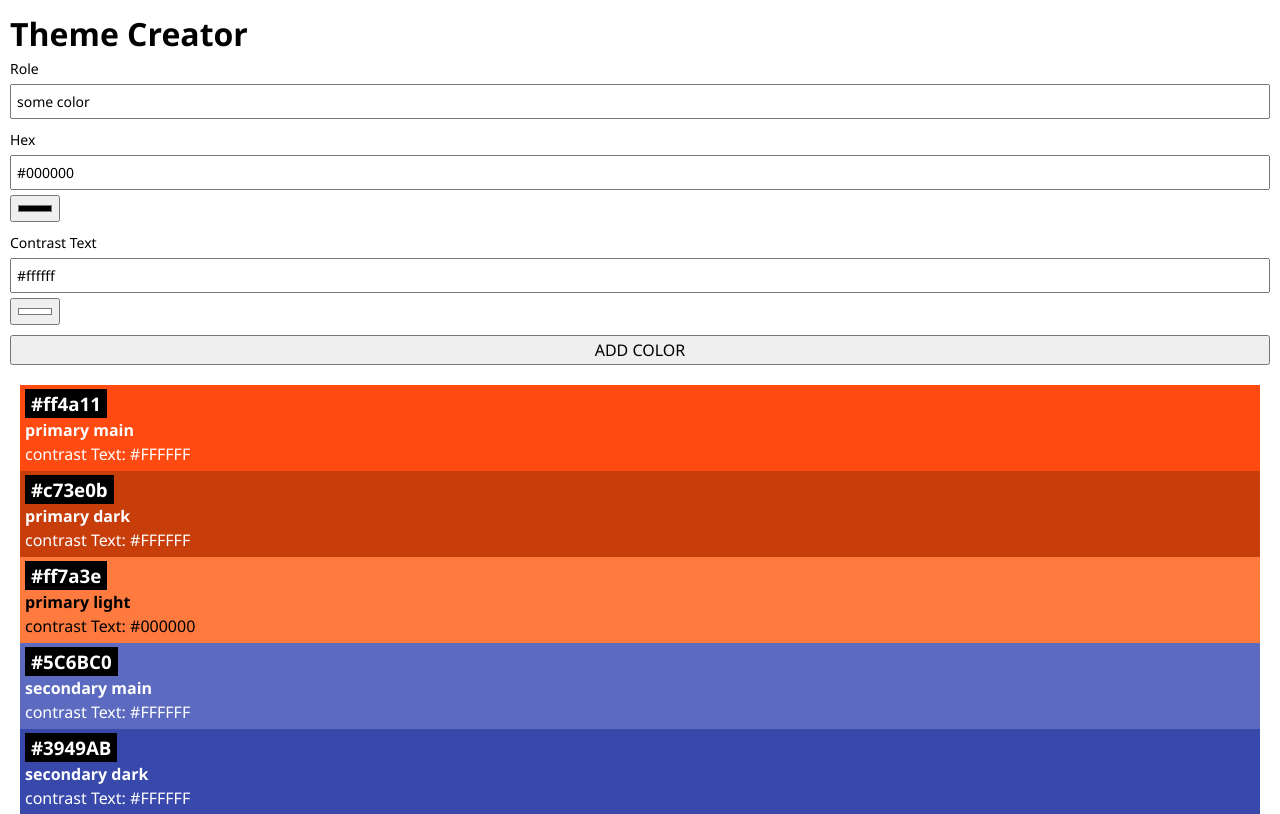
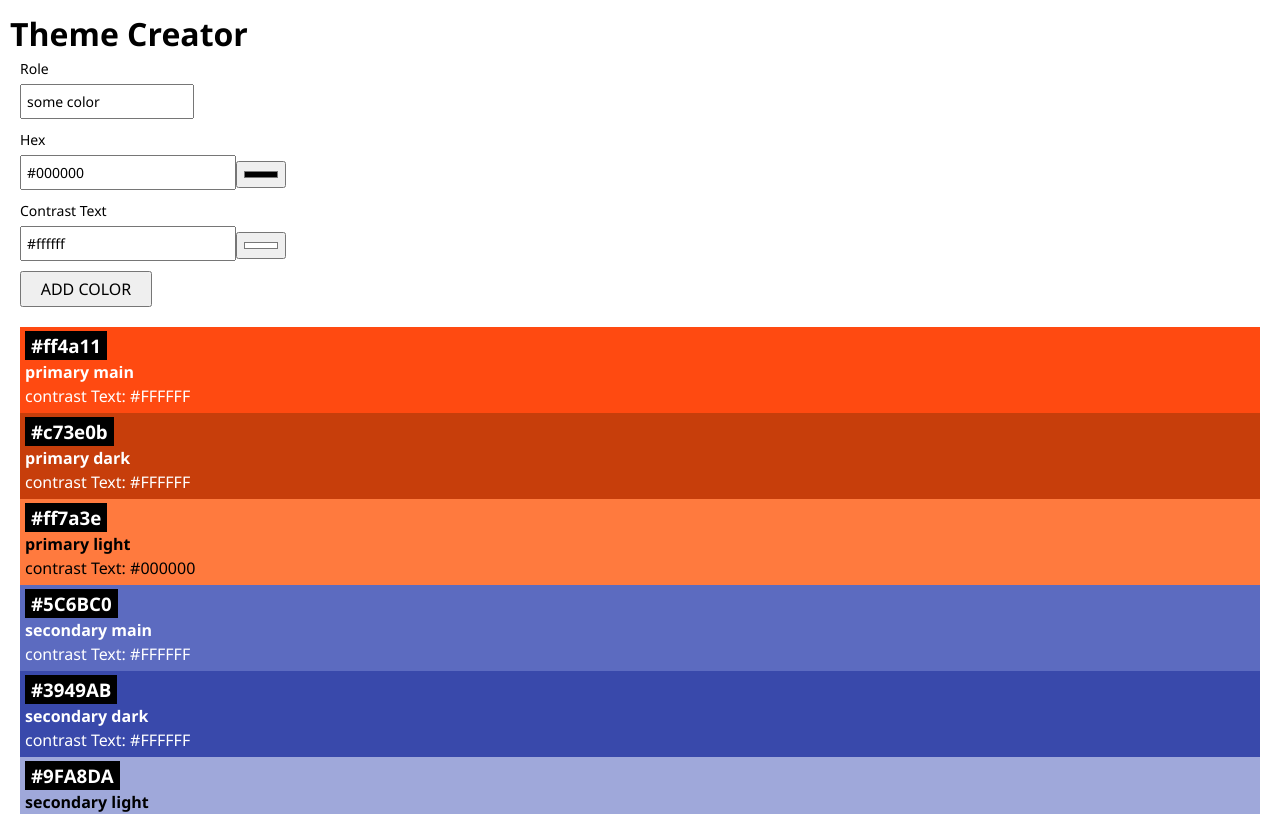
Before and after one commit to predrag-babic/recap-project-4, a React (Vite) app: page / in a window 1280 px wide. Shown: the top 814 px of the page. Built offline with nearby package versions, Linux system fonts and the light colour scheme.

Commit message:
add some styling

```diff
--- a/src/Components/ColorForm.css
+++ b/src/Components/ColorForm.css
@@ -3,6 +3,8 @@
   flex-direction: column;
   gap: 10px;
   margin-bottom: 20px;
+  margin-left: 10px;
+  margin-right: 840px;
 }
 
 .color-form label {
@@ -16,3 +18,14 @@
   margin-top: 5px;
   font-size: 14px;
 }
+
+.color-form button {
+  padding: 4px;
+  font-size: 16px;
+  cursor: pointer;
+  width: 132px;
+}
+
+.role-label {
+  width: 174px;
+}
--- a/src/Components/ColorForm.jsx
+++ b/src/Components/ColorForm.jsx
@@ -18,7 +18,7 @@ export default function ColorForm({
 
   return (
     <form className="color-form" onSubmit={handleSubmit}>
-      <label htmlFor="role">
+      <label htmlFor="role" className="role-label">
         Role
         <input
           type="text"
--- a/src/Components/ColorInput.jsx
+++ b/src/Components/ColorInput.jsx
@@ -1,4 +1,4 @@
-import { Fragment, useState } from "react";
+import { useState } from "react";
 
 export default function ColorInput({ id, defaultValue }) {
   const [inputValue, setInputValue] = useState(defaultValue);
@@ -8,7 +8,7 @@ export default function ColorInput({ id, defaultValue }) {
   }
 
   return (
-    <Fragment>
+    <div>
       <input
         type="text"
         id={id}
@@ -23,6 +23,6 @@ export default function ColorInput({ id, defaultValue }) {
         value={inputValue}
         onChange={handleInput}
       />
-    </Fragment>
+    </div>
   );
 }
```
